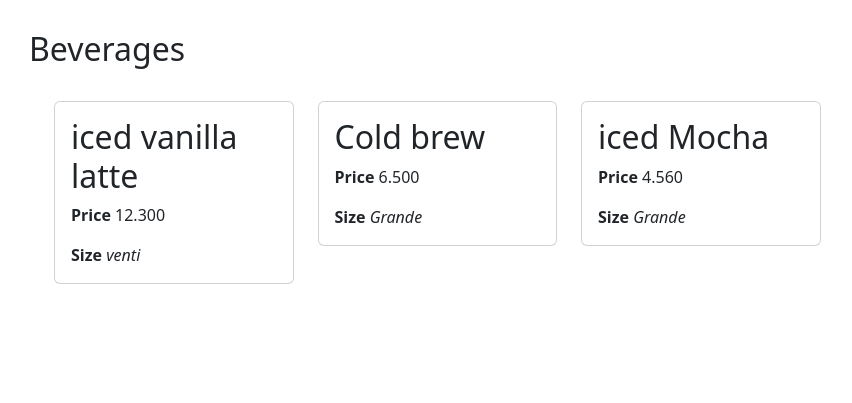
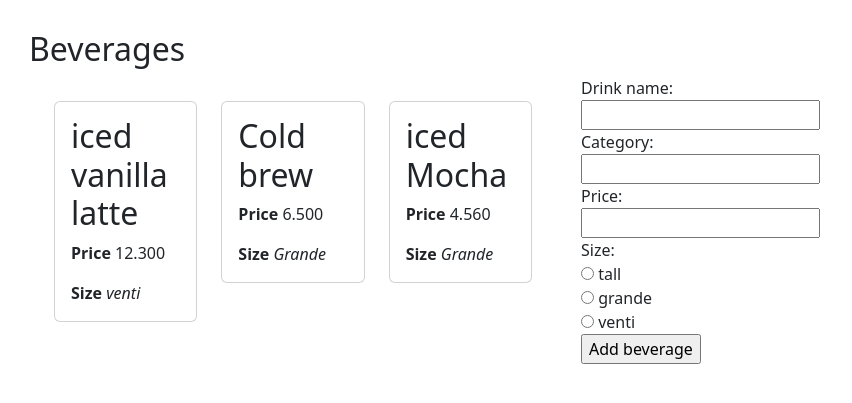
Before and after one commit to nadahkhaledd/eT3-internship-tasks, a Django app: page / in a window 1280 px wide. Shown: the part 56-459 px from the top of the page, without its empty margins (71-923 px from the left). Run offline with Django 4.2, Linux system fonts and the light colour scheme; data comes from the database, SQL or seed files in the repository; both versions use the stored data as it was after the commit.

Commit message:
added form to submit

```diff
--- a/backend-task/backend/coffeeshop/templates/home.html
+++ b/backend-task/backend/coffeeshop/templates/home.html
@@ -3,11 +3,13 @@
 {% block content %}
         <div class="container" style="padding: 30px">
             <h2> Beverages</h2>
+            <div class="row">
+                <div class="col">
                     <div class="row" style="padding: 25px">
                     {% for drink in drinks %}
-                    <div class="col-6 col-lg-3">
+                        <div class="col">
                             <div class="card">
-                        <div class="card-body">
+                                <div class="card-body" style="padding-top: 15px">
                                     <h2 class="card-title">{{ drink.name }}</h2>
                                     <p class="card-text"><strong>Price  </strong> {{ drink.price }}</p>
                                     <p class="card-text"> <strong>Size  </strong> <i>{{ drink.size }}</i></p>
@@ -17,4 +19,24 @@
                     {% endfor %}
                     </div>
                 </div>
+                <div class="col">
+                    <form>
+                      <label for="name">Drink name:</label><br>
+                      <input type="text" id="name" name="name"><br>
+                      <label for="cat">Category:</label><br>
+                      <input type="text" id="cat" name="cat"><br>
+                      <label for="price">Price:</label><br>
+                      <input type="text" id="price" name="price"><br>
+                      <label for="size">Size:</label><br>
+                      <input type="radio" id="html" name="size" value="tall">
+                      <label for="tall">tall</label><br>
+                      <input type="radio" id="css" name="size" value="grande">
+                      <label for="grande">grande</label><br>
+                      <input type="radio" id="javascript" name="sizee" value="venti">
+                      <label for="venti">venti</label><br>
+                      <input type="submit" value="Add beverage">
+                    </form>
+                </div>
+            </div>
+        </div>
 {% endblock %}
```
Also changed, not shown: backend-task/backend/db.sqlite3. Lines whose indentation alone changed are shown as unchanged.
